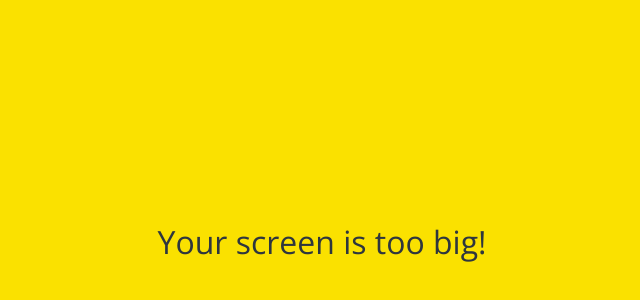
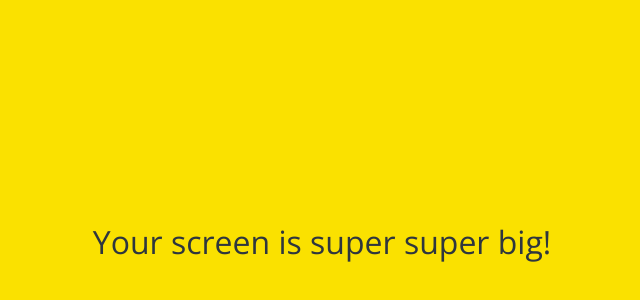
Before and after one commit to horusRov/kokoa-clone-2023, a plain HTML site: page friends.html in a window 1280 px wide. Shown: the part 158-458 px from the top of the page, without its empty margins (318-958 px from the left). Drawn offline with nearby package versions, Linux system fonts and the light colour scheme.

Commit message:
too -> super super

```diff
--- a/friends.html
+++ b/friends.html
@@ -110,7 +110,7 @@
     </div>
 
     <div id="no-mobile">
-      <span>Your screen is too big!</span>
+      <span>Your screen is super super big!</span>
     </div>
 
     <script
```
